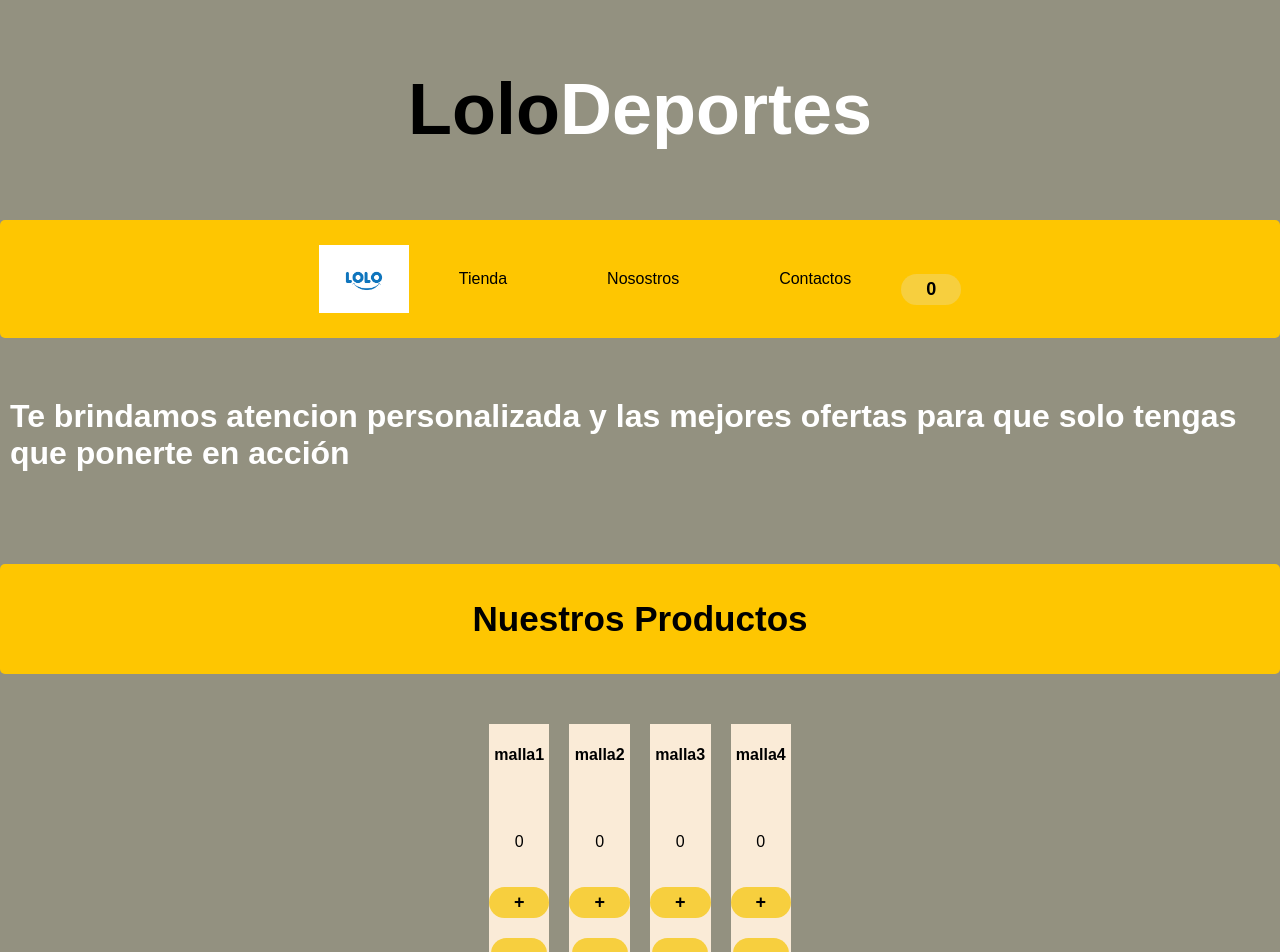
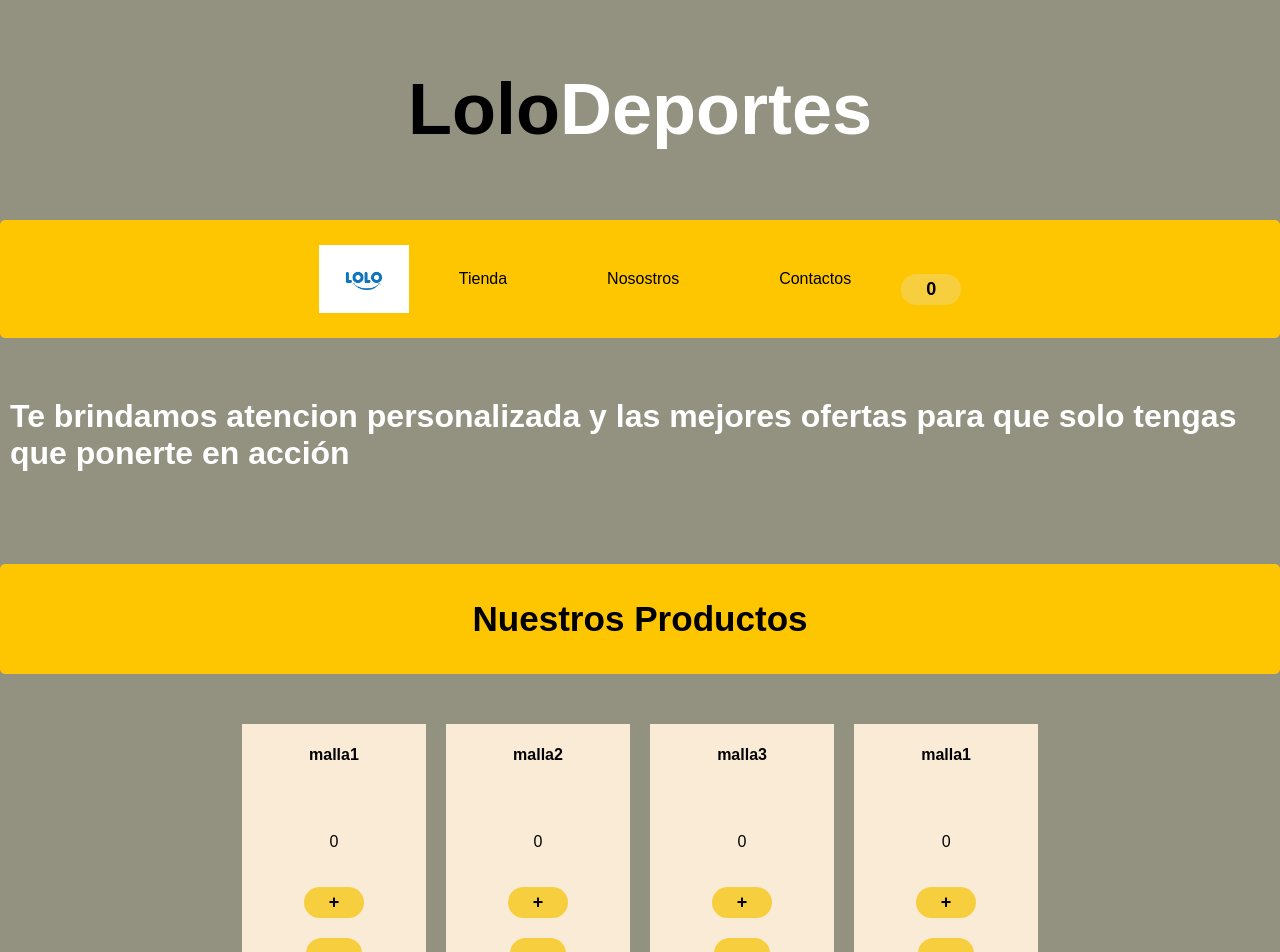
Before and after one commit to FranSM1/MiTienda-SuarezMalatini, a React (Create React App) app: page / in a window 1280 px wide. Shown: the top 952 px of the page. Built offline with nearby package versions, Linux system fonts and the light colour scheme; some icons are missing.

Commit message:
nuevaRenderCard

```diff
--- /dev/null
+++ b/public/articulos.json
@@ -0,0 +1,52 @@
+[
+  {
+    "stock": 5,
+    "id": 1,
+    "nombre": "malla1",
+    "tipo": "indumentaria",
+    "desc": "Para uso recreativo",
+    "precio": 1200,
+    "talle": "L",
+    "img": " "
+  },
+  {
+    "stock": 5,
+    "id": 1,
+    "nombre": "malla2",
+    "tipo": "indumentaria",
+    "desc": "Para uso recreativo",
+    "precio": 1200,
+    "talle": "L",
+    "img": " "
+  },
+  {
+    "stock": 5,
+    "id": 1,
+    "nombre": "malla3",
+    "tipo": "indumentaria",
+    "desc": "Para uso recreativo",
+    "precio": 1200,
+    "talle": "L",
+    "img": " "
+  },
+  {
+    "stock": 5,
+    "id": 1,
+    "nombre": "malla1",
+    "tipo": "indumentaria",
+    "desc": "Para uso recreativo",
+    "precio": 1200,
+    "talle": "L",
+    "img": " "
+  },
+  {
+    "stock": 5,
+    "id": 1,
+    "nombre": "malla1",
+    "tipo": "indumentaria",
+    "desc": "Para uso recreativo",
+    "precio": 1200,
+    "talle": "L",
+    "img": " "
+  }
+]
--- a/src/components/Body.js
+++ b/src/components/Body.js
@@ -1,17 +1,18 @@
+
 import './Body.css'
 import ItemListContainer from './ItemListContainer';
 
 function Body() {
+
+
   return (
     <section className = "cuerpo">
-       <h3 className="nos"> Te brindamos atencion personalizada y las mejores ofertas para que solo tengas que ponerte en acción </h3>
+      <h3 className="nos"> Te brindamos atencion personalizada y las mejores ofertas para que solo tengas que ponerte en acción </h3>
       <div className= "titulo-productos">
        <h3>Nuestros Productos</h3>
 
       </div>
       <div>
-        <ItemListContainer/>
-        <ItemListContainer/>
         <ItemListContainer/>
       </div>
       <div className = "medios-de-pago">
--- a/src/components/Card.js
+++ /dev/null
@@ -1,15 +0,0 @@
- import Cantidad from './Cantidad';
-import './Card.css';
-
-function Card({producto},{precio}) {
-  return (
-  <div className = "Card">
-    <h4>{producto}</h4>
-    <p>{precio}</p>
-    <Cantidad/>
-  </div>
-
-  );
-}
-
-export default Card;
--- /dev/null
+++ b/src/components/Item.js
@@ -0,0 +1,16 @@
+import Cantidad from './Cantidad';
+import './Item.css';
+
+function Item({producto},{precio}) {
+  return (
+  <div className = "Card">
+    <h4>{producto}</h4>
+    <p>{precio}</p>
+    <Cantidad/>
+   <button>Ver descripción</button>
+  </div>
+
+  );
+}
+
+export default Item;
--- /dev/null
+++ b/src/components/ItemList.js
@@ -0,0 +1,23 @@
+import { useEffect, useState } from 'react';
+import Item from './Item';
+
+
+function ItemList() {
+  const [info , setInfo] = useState([])
+
+  useEffect(()=>{
+    setTimeout(() =>
+    fetch('articulos.json')
+    .then((resp)=> resp.json()) // respuesta del fetch
+    .then((art)=> setInfo(art)
+    ),3000
+    );} // lo que sale del .then anterior
+  ,[])
+  return (
+    <header className = "card ">
+    {info && info.map(i => <Item producto={i.nombre} precio={i.precio}/>)}
+    </header>
+  );// && es un if que nos dice que si es true(cuando tiene algo adentro) ejecute el metodo
+}
+
+  export default ItemList;
--- a/src/components/ItemListContainer.js
+++ b/src/components/ItemListContainer.js
@@ -1,14 +1,11 @@
-import Card from './Card';
+
+import ItemList from './ItemList';
 import './ItemListContainer.css'
 
 function ItemListContainer() {
+
   return (
-    <header className = "card ">
-     <Card producto="malla1" precio="$1000"/>
-     <Card producto="malla2" precio="$2000"/>
-     <Card producto="malla3" precio="$3000"/>
-     <Card producto="malla4" precio="$4000"/>
-    </header>
+  <ItemList/>
   );
 }
 
```
Also changed, not shown: src/components/Item.css (renamed from src/components/Card.css).
